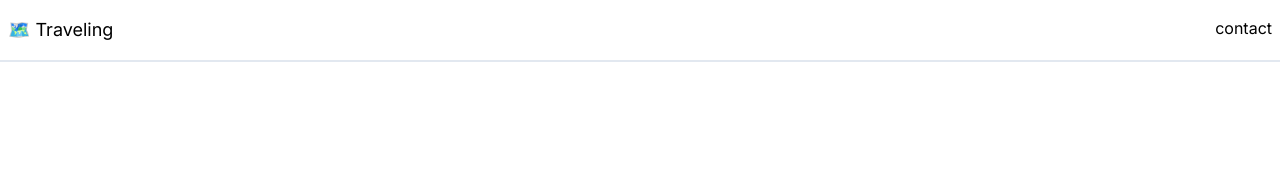
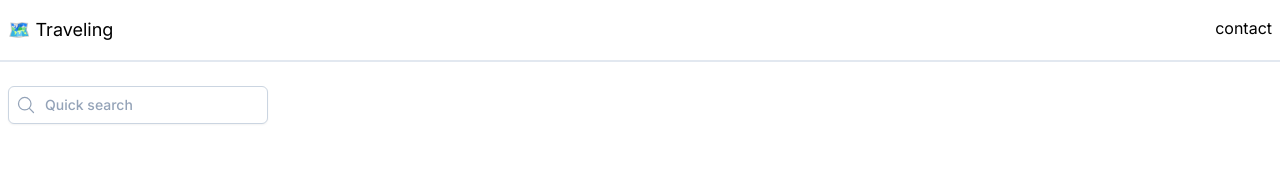
Before and after one commit to ilynnluo/nextjs-blog, a Next.js app: page / in a window 1280 px wide. Shown: the top 174 px of the page. Built offline with nearby package versions, Linux system fonts and the light colour scheme.

Commit message:
add SideMenu

```diff
--- /dev/null
+++ b/app/components/sideMenu/SideMenu.tsx
@@ -0,0 +1,19 @@
+export default function SideMenu() {
+  return <div className="px-2">
+    <form action="submit">
+      <label className="relative block">
+        <span className="sr-only">Search</span>
+        <span className="absolute inset-y-0 left-0 flex items-center pl-2">
+          <svg xmlns="http://www.w3.org/2000/svg" fill="none" viewBox="0 0 24 24" stroke-width="1.5" stroke="currentColor"
+            className="h-5 w-5 text-slate-400 fill-white">
+            <path stroke-linecap="round" stroke-linejoin="round" d="M21 21l-5.197-5.197m0 0A7.5 7.5 0 105.196 5.196a7.5 7.5 0 0010.607 10.607z" />
+          </svg>
+        </span>
+        <input type="text" className=" placeholder:text-slate-400 font-medium block bg-white border border-slate-300 rounded-md
+        py-2 pl-9 pr-3 shadow-sm focus:outline-none sm:text-sm"
+          placeholder="Quick search" name="search"
+        />
+      </label>
+    </form>
+  </div>
+}
--- a/app/page.tsx
+++ b/app/page.tsx
@@ -1,10 +1,14 @@
 import Layout from "./components/layout"
+import SideMenu from "./components/sideMenu/SideMenu"
 import Topbar from "./components/topbar/Topbar"
 
 export default function Home() {
   return (
     <Layout>
       <Topbar />
+      <main className="max-w-7xl mx-auto pt-6">
+        <SideMenu />
+      </main>
     </Layout>
   )
 }
```
